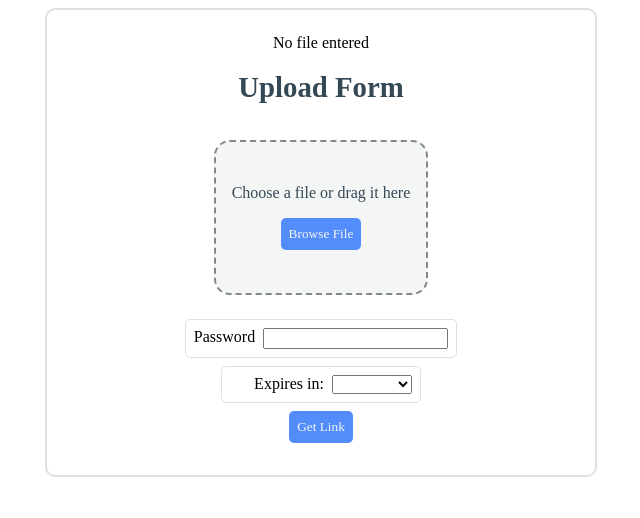
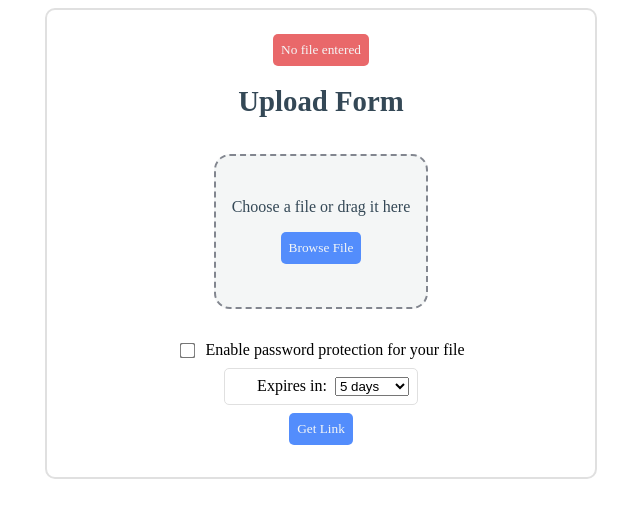
Before and after one commit to shikidedev/file-share, a SvelteKit app: page / in a window 1280 px wide. Both pictures are taken after a click on the button "Get Link". Shown: the top 518 px of the page, without its empty margins (319-959 px from the left). Built offline with nearby package versions, Linux system fonts and the light colour scheme; some icons are missing.

Commit message:
ui updates

```diff
--- a/package.json
+++ b/package.json
@@ -24,6 +24,7 @@
 		"bcrypt": "^5.1.1",
 		"nanoid": "^5.0.8",
 		"sass": "^1.81.0",
+		"svelte-switcher": "^1.0.2",
 		"uuid": "^11.0.3"
 	}
 }
--- a/src/routes/+page.svelte
+++ b/src/routes/+page.svelte
@@ -4,14 +4,24 @@
     import { v4 as uuidv4 } from 'uuid';
     import { customAlphabet } from 'nanoid';
 
+    let showPassword = false;
     let fileInput;
     let file;
     let fileName;
     let password = "";
     let downloadUrl = '';
-    let expirationTime = 1;
+    let expirationTime = 7200;
     let errorMsg = '';
+    let uploadStatus = '';
 
+    const expirationOptions = [
+    { value: 60, label: "1 hour" },
+    { value: 720, label: "12 hours" },
+    { value: 1440, label: "1 day" },
+    { value: 2880, label: "2 days" },
+    { value: 7200, label: "5 days" },
+    { value: 10080, label: "7 days" }
+    ];
 
     function convertBlobToBase64(blob) {
         return new Promise((resolve, reject) => {
@@ -48,6 +58,8 @@
             return;
         }
 
+        uploadStatus = 'Uploading file...'
+
         console.log('test1');
         console.log(password)
 
@@ -79,7 +91,11 @@
 
             if (error) {
                 console.log(error);
+                uploadStatus='File upload failed'
+                return;
             }
+
+            uploadStatus= 'File Uploaded!'
 
             if (data) {
                 console.log(data);
@@ -121,11 +137,42 @@
             await copyToClipboard(); // Copy the link
         }
     }
+
+    function clearError() {
+        errorMsg = '';
+    }
+
+    function resetForm() {
+        file = null;
+        fileName = '';
+        password = '';
+        downloadUrl = '';
+        errorMsg = '';
+        showPassword = false;
+        expirationTime = 7200;
+        uploadStatus = '';
+    }
     </script>
 
     <div class="form">
         {#if errorMsg}
-        {errorMsg}
+        <button class="error-issue" on:click={clearError}>
+            {errorMsg}
+        </button>
+        {/if}
+
+        {#if uploadStatus === 'Uploading file...'}
+            <div class="loading">
+                {uploadStatus}
+            </div>
+        {:else if uploadStatus==='File upload failed'}
+            <div class="failed">
+                {uploadStatus}
+            </div>
+        {:else if uploadStatus==='File uploaded!'}
+            <div class="success">
+                {uploadStatus}
+            </div>
         {/if}
         <div class="title">
             <h1>Upload Form</h1>
@@ -154,11 +201,22 @@
                 on:change={handleFileUpload} />
         </div>
 
-        <div class="password-field">
-            <label for="Password">Password</label>
-            <input type="password"
-                bind:value={password}>
+        <div class="toggle-password">
+
+            <label for="showPassword">
+                <input type="checkbox" id="showPassword" bind:checked={showPassword}>
+                Enable password protection for your file<link rel="stylesheet" href="">
+            </label>
         </div>
+
+        {#if showPassword}
+            <div class="password-field">
+                <label for="Password">Password</label>
+                <input type="password"
+                    bind:value={password}
+                    placeholder="Enter a password">
+            </div>
+        {/if}
 
         <div class="expiration-container">
             <div class="exp-label">
@@ -168,12 +226,11 @@
                 </label>
             </div>
             <div class="exp-form">
+                <!-- 1 hour = 1 min * 60 -->
                 <select id="expiration" bind:value={expirationTime}>
-                    <option value="1">1 minute</option>
-                    <option value="2">2 minutes</option>
-                    <option value="3">3 minutes</option>
-                    <option value="4">4 minutes</option>
-                    <option value="5">5 minutes</option>
+                    {#each expirationOptions as { value, label }}
+                        <option value={value}>{label}</option>
+                    {/each}
                 </select>
             </div>
 
@@ -183,14 +240,27 @@
         </div>
 
         <div class="url">
+            <div class="url-label">
+                {#if downloadUrl}
+                <p style="color: #82868F">Press to copy your link:</p>
+            {/if}
+            </div>
+
             <button on:click={buttonClick}>
                 {#if downloadUrl}
-                    Copy Link
+                    {downloadUrl}
                 {:else}
                     Get Link
                 {/if}
             </button>
         </div>
+
+        {#if uploadStatus==='File Uploaded!'}
+            <div class="reset" on:click={resetForm}>
+                    Convert Next File
+            </div>
+        {/if}
+
 
     </div>
 
@@ -207,6 +277,43 @@
         max-width: 500px; /* Set a max width */
         margin: auto; /* Center the form horizontally */
     }
+
+    .error-issue {
+        font-family: 'Poppins';
+        border: 0px;
+        background-color: #e9686a;
+        color: #f4f6f6;
+        border-radius: 5px;
+        padding: 0.5rem;
+        cursor: pointer;
+    }
+
+    button.error-issue:hover{
+            background-color: #e75254;
+        }
+
+    .loading .failed .success{
+        padding:0.5rem;
+        cursor: pointer;
+        border-radius: 0.5rem;
+
+        .loading {
+        background-color: #c9d2da;
+        color:#344856;
+        border: solid 1px #344856;
+    }
+
+        .failed {
+            background-color: #e9686a;
+            color: #f4f6f6;
+        }
+
+        .success {
+            background-color: #38ae48;
+            color: #f4f6f6;
+        }
+    }
+
     .title{
         display: flex;
         justify-content: center;
@@ -222,6 +329,7 @@
         display: flex;
         justify-self: center;
         margin: 0.5rem;
+        flex-direction: column;
     }
 
     button {
@@ -261,11 +369,49 @@
         }
     }
 
+    .reset {
+        background-color: white;
+        color: #4b80e3;
+        border: 2px solid #4b80e3;
+        border-radius: 5px;
+        padding: 0.5rem;
+        cursor: pointer;
+
+        &:hover {
+            background-color: rgb(216, 197, 197);
+            color: #3673e4;
+        }
+    }
+
+    .toggle-password {
+        display: flex;
+        align-items: center;
+        gap: 0.5rem;
+        margin-top: 1rem;
+        font-size: 1rem;
+
+        label {
+            display: flex;
+            align-items: center;
+            gap: 0.5rem;
+            cursor: pointer;
+        }
+
+        input[type="checkbox"] {
+            transform: scale(1.2); /* Make the checkbox larger */
+            cursor: pointer;
+        }
+
+        input::placeholder {
+            font-family: 'Poppins';
+        }
+    }
+
     .password-field {
         border: 1px solid #e0e0e0;
         border-radius: 5px;
         margin-top: 0.5rem;
-        display: flex;
+        display: inline;
         flex-direction: row;
         align-items: flex-start;
         gap: 0.5rem;
--- a/src/routes/[shortid]/+page.svelte
+++ b/src/routes/[shortid]/+page.svelte
@@ -15,6 +15,7 @@
     let enteredPassword = "";
     let noPassword = data.data.password === "null";
     let verify = "false";
+    let isCorrect = '';
     // let errorMessage = "";
     // let showDownloadButton = false;
 
@@ -58,69 +59,53 @@
             // Update `verify` reactively
             if (responseBody.message === 'Correct password') {
                 verify = "true";
+                isCorrect = "true";
             } else {
                 verify = "false";
+                isCorrect = "false";
             }
         } else {
             const errorResponse = await resp.json();
             console.error('Verification failed:', errorResponse.error);
             verify = "false";
+            isCorrect = "false";
         }
 
         } catch (error) {
             console.error("Verification error:", error);
         }
     }
-
-
-    // async function verifyPassword() {
-    //     if (!hashedPassword) return;
-    //     try {
-    //         const response = await fetch('/api/verify-password', {
-    //             method: 'POST',
-    //             headers: { 'Content-Type': 'application/json' },
-    //             body: JSON.stringify({ enteredPassword, hashedPassword }),
-    //         });
-
-    //         const result = await response.json();
-
-    //         if (result.success) {
-    //             showDownloadButton = true; // Show download button on success
-    //             errorMessage = "";
-    //         } else {
-    //             errorMessage = result.error || 'Incorrect password';
-    //         }
-    //     } catch (err) {
-    //         console.error('Error verifying password:', err);
-    //         errorMessage = 'An error occurred.';
-    //     }
-    // }
-
-    // function downloadFile() {
-    //     window.location.href = fileUrl;
-    // }
 </script>
 
 <div class="url-download">
+    {#if isCorrect === 'true'}
+        <div class="correct">
+            Correct Password!
+        </div>
+    {:else if isCorrect === 'false'}
+        <div class="incorrect">
+            Incorrect password please try again!
+        </div>
+    {/if}
 
     {#if noPassword}
-        <p>Download Link</p>
+        <p>Download File</p>
         <button on:click={getDownloadLink}>
             Download
         </button>
     {:else}
         <div class="password-field">
-            <p>Enter password to download link</p>
+            <p>Enter password to download file</p>
             <label for="password">Password:</label>
             <input type="password" bind:value={enteredPassword}>
-            {#if verify === "true" }
+        </div>
+        {#if verify === "true" }
             <button on:click={getDownloadLink}>
                 Download
             </button>
             {:else}
             <button on:click={verifyPassword}>Enter</button>
-            {/if}
-        </div>
+        {/if}
 
     {/if}
 
@@ -132,6 +117,15 @@
 <style>
     div {
         font-family: 'Poppins';
+    }
+
+    .incorrect{
+        display: flex;
+        background-color: #e9686a;
+        color: #f4f6f6;
+        padding: 0.5rem;
+        border-radius: 0.5rem;
+        border: 0px;
     }
 
     .url-download{
@@ -147,6 +141,7 @@
     }
 
     button {
+        margin: 0.5rem;
         font-family: 'Poppins';
         border: 0px;
         background-color: #538DFC;
```
Also changed, not shown: src/routes/verification/+server.js (+0 -17 lines), 1 other file (tests, documents, lock files or other folders).
